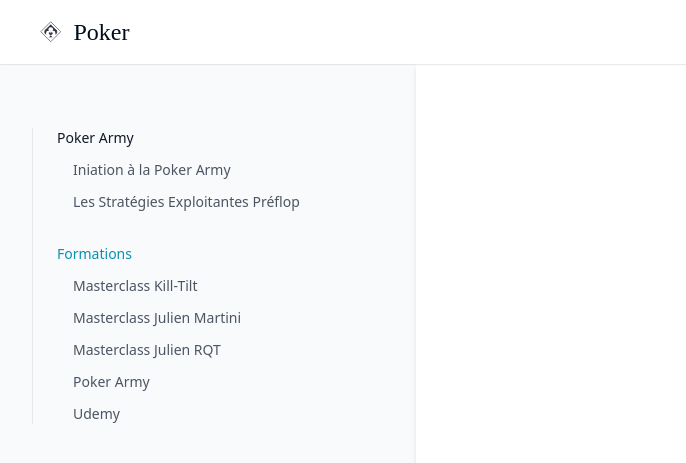
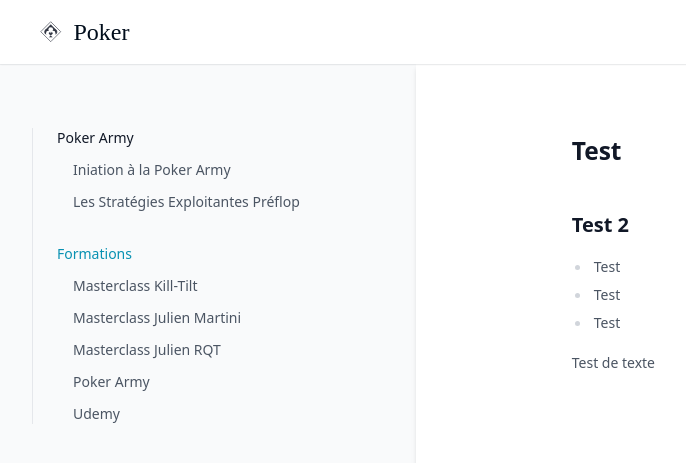
Before and after one commit to greglejeune/ebook, a Jekyll site: the page built from _poker/module2.md, in a window 1280 px wide. Shown: the top 463 px of the page, without its empty margins (0-686 px from the left). Built offline with Jekyll 4.4.1, drawn with Linux system fonts in a browser that asks for light colours.

Commit message:
Update module2.md

```diff
--- a/_poker/module2.md
+++ b/_poker/module2.md
@@ -3,3 +3,13 @@ layout: poker
 title: "Les Stratégies Exploitantes Préflop"
 category: baki
 ---
+
+# Test
+
+## Test 2
+
+- Test
+- Test
+- Test
+
+Test de texte
```
